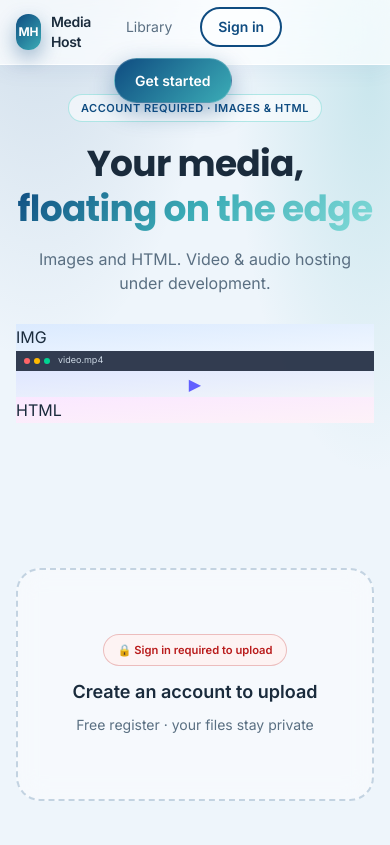
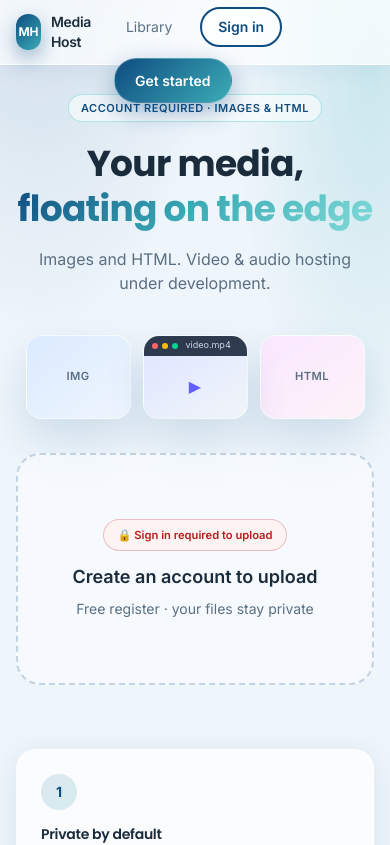
Before and after one commit to BluHExH/media-host, a Next.js app: page / in a window 390 px wide. Shown: the top 845 px of the page. Built offline with nearby package versions, Linux system fonts and the light colour scheme.

Commit message:
Restore hero 3D floating cards animation (IMG / video.mp4 / HTML)

```diff
--- a/src/app/globals.css
+++ b/src/app/globals.css
@@ -170,8 +170,112 @@ a { color: inherit; text-decoration: none; }
   -webkit-text-fill-color: transparent;
 }
 
-.mh-stage { perspective: 900px; margin-top: 1.75rem; margin-bottom: 0.75rem; }
-.mh-stage-inner { position: relative; height: 220px; }
+/* ---------- Hero 3D media cards (IMG / video.mp4 / HTML) ---------- */
+@keyframes mh-float {
+  0%, 100% { transform: translateY(0) rotateX(12deg) rotateY(-18deg); }
+  50% { transform: translateY(-12px) rotateX(14deg) rotateY(-14deg); }
+}
+@keyframes mh-float-2 {
+  0%, 100% { transform: translateY(0) rotateX(8deg) rotateY(22deg); }
+  50% { transform: translateY(-16px) rotateX(10deg) rotateY(18deg); }
+}
+@keyframes mh-float-3 {
+  0%, 100% { transform: translateY(4px) rotateX(16deg) rotateY(-8deg); }
+  50% { transform: translateY(-10px) rotateX(12deg) rotateY(-12deg); }
+}
+@keyframes mh-spin-slow {
+  from { transform: rotateX(60deg) rotateZ(0deg); }
+  to { transform: rotateX(60deg) rotateZ(360deg); }
+}
+
+.mh-stage {
+  perspective: 900px;
+  perspective-origin: 50% 40%;
+  transform-style: preserve-3d;
+  margin-top: 1.75rem;
+  margin-bottom: 0.75rem;
+}
+.mh-stage-inner {
+  position: relative;
+  height: 220px;
+  transform-style: preserve-3d;
+}
+.mh-card3d {
+  position: absolute;
+  border-radius: 1rem;
+  border: 1px solid rgba(255, 255, 255, 0.75);
+  box-shadow: 0 20px 40px rgba(15, 76, 129, 0.14), inset 0 1px 0 rgba(255, 255, 255, 0.7);
+  background: linear-gradient(145deg, rgba(255,255,255,0.9) 0%, rgba(232,244,248,0.85) 100%);
+  backdrop-filter: blur(8px);
+  overflow: hidden;
+  transform-style: preserve-3d;
+  backface-visibility: hidden;
+}
+.mh-card3d .ph {
+  display: flex;
+  align-items: center;
+  justify-content: center;
+  font-size: 0.7rem;
+  font-weight: 600;
+  letter-spacing: 0.04em;
+  color: #5a6f82;
+  width: 100%;
+  height: 100%;
+}
+.mh-c1 {
+  width: 140px; height: 100px; left: 8%; top: 30px;
+  animation: mh-float 5.5s ease-in-out infinite;
+  background: linear-gradient(135deg, #c5e8ec, #e8f6f8);
+}
+.mh-c2 {
+  width: 160px; height: 110px; left: 50%; top: 10px; margin-left: -80px;
+  animation: mh-float-2 6.5s ease-in-out infinite;
+  z-index: 2;
+  background: linear-gradient(135deg, #b8d4e8, #f0f7fc);
+}
+.mh-c3 {
+  width: 120px; height: 90px; right: 6%; top: 48px;
+  animation: mh-float-3 5s ease-in-out infinite;
+  background: linear-gradient(135deg, #d4f0ee, #f5fcfb);
+}
+.mh-ring {
+  position: absolute;
+  left: 50%; top: 55%;
+  width: 180px; height: 180px;
+  margin: -90px 0 0 -90px;
+  border: 2px dashed rgba(59, 172, 182, 0.4);
+  border-radius: 50%;
+  animation: mh-spin-slow 24s linear infinite;
+  transform: rotateX(60deg);
+  pointer-events: none;
+}
+
+@media (max-width: 640px) {
+  .mh-stage { perspective: none; }
+  .mh-stage-inner {
+    height: auto;
+    display: flex;
+    align-items: stretch;
+    justify-content: center;
+    gap: 0.75rem;
+    padding: 0.65rem 0.25rem;
+    transform: none;
+  }
+  .mh-ring { display: none; }
+  .mh-card3d {
+    position: relative;
+    left: auto !important;
+    right: auto !important;
+    top: auto !important;
+    margin: 0 !important;
+    width: 30% !important;
+    max-width: 110px;
+    height: 84px !important;
+    animation: none !important;
+    transform: none !important;
+    flex-shrink: 0;
+  }
+}
 
 .mh-lock-badge {
   display: inline-flex;
@@ -225,11 +329,7 @@ a { color: inherit; text-decoration: none; }
   color: var(--mh-brand);
 }
 
-/* Spacing system */
 .mh-section { padding-top: 2.5rem; padding-bottom: 2.5rem; }
-@media (min-width: 768px) {
-  .mh-section { padding-top: 3.5rem; padding-bottom: 3.5rem; }
-}
 .mh-stack > * + * { margin-top: 1rem; }
 .mh-field { display: flex; flex-direction: column; gap: 0.45rem; }
 .mh-field + .mh-field { margin-top: 1.1rem; }
@@ -275,18 +375,10 @@ main.mh-page { padding-top: 2rem; padding-bottom: 3rem; }
   main.mh-page { padding-top: 2.5rem; padding-bottom: 4rem; }
 }
 
-/* Site-wide spacing */
 header.mh-nav-glass > div { gap: 0.75rem; }
 main:not(.mh-page) { padding-top: 1.75rem; padding-bottom: 2.5rem; }
 @media (min-width: 640px) {
   main:not(.mh-page) { padding-top: 2.25rem; padding-bottom: 3.25rem; }
-}
-.mh-glass-strong > h1 + p,
-.mh-glass > h1 + p,
-.mh-glass-strong > h2 + p,
-.mh-glass > h2 + p {
-  margin-top: 0.75rem !important;
-  line-height: 1.55;
 }
 form label { display: block; margin-bottom: 0.45rem; }
 form.space-y-4 > * + *,
@@ -301,47 +393,17 @@ header nav {
 main > h1 + p { margin-top: 0.85rem !important; line-height: 1.55; }
 main > h1 + p + * { margin-top: 1.5rem; }
 
-/* ========== Interactive cursor (all pages) ========== */
-a,
-button,
-[role="button"],
-label[for],
-select,
-summary,
-.mh-btn,
-.mh-chip,
-.mh-action,
-.mh-media-card,
-.mh-card,
-.mh-dropzone-glass,
-input[type="checkbox"],
-input[type="radio"],
-input[type="file"],
-input[type="submit"],
-input[type="button"],
-input[type="reset"] {
+a, button, [role="button"], label[for], select, summary,
+.mh-btn, .mh-chip, .mh-action, .mh-media-card, .mh-card, .mh-dropzone-glass,
+input[type="checkbox"], input[type="radio"], input[type="file"],
+input[type="submit"], input[type="button"], input[type="reset"] {
   cursor: pointer;
 }
-
-a[aria-disabled="true"],
-button:disabled,
-select:disabled,
-input:disabled,
-.mh-btn:disabled {
+a[aria-disabled="true"], button:disabled, select:disabled, input:disabled, .mh-btn:disabled {
   cursor: not-allowed;
 }
-
-input[type="text"],
-input[type="email"],
-input[type="password"],
-input[type="search"],
-input[type="url"],
-input[type="number"],
-textarea {
+input[type="text"], input[type="email"], input[type="password"],
+input[type="search"], input[type="url"], input[type="number"], textarea {
   cursor: text;
 }
-
-select.mh-input,
-select {
-  cursor: pointer;
-}
+select.mh-input, select { cursor: pointer; }
```
